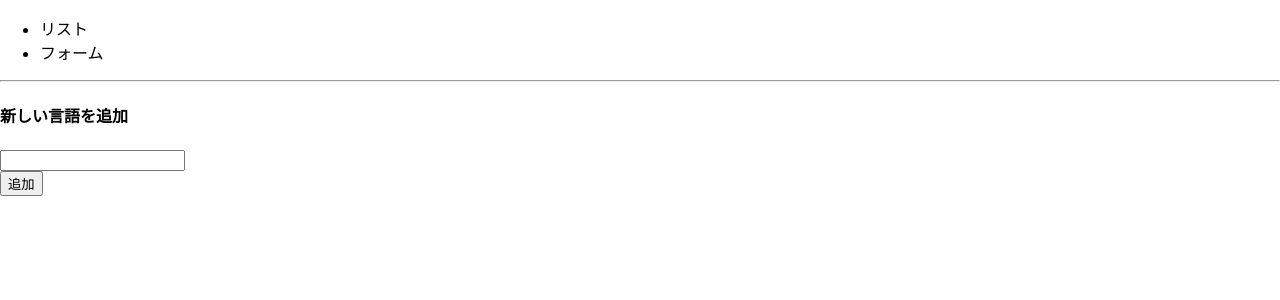
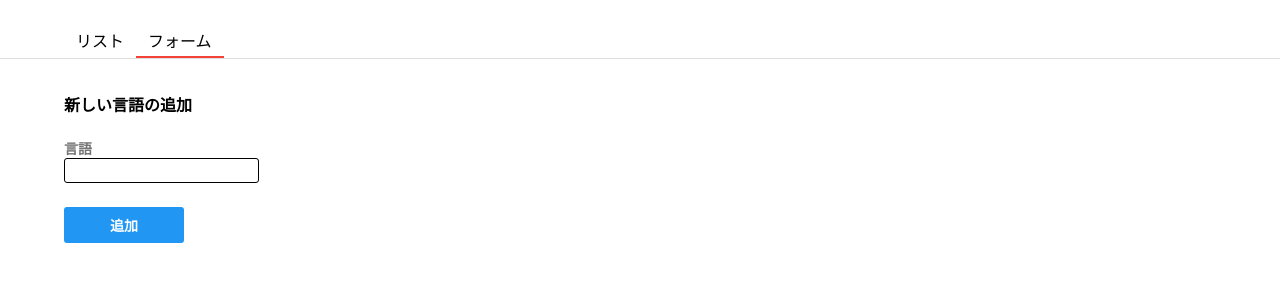
Before and after one commit to Sakai-yu0321/react-tutorial, a React (Create React App) app: page / in a window 1280 px wide. Both pictures are taken after a click on the item "フォーム". Shown: the top 300 px of the page. Built offline with nearby package versions, Linux system fonts and the light colour scheme.

Commit message:
style-componentsを用いたCSSの適用（クラスコンポーネント）

```diff
--- a/package.json
+++ b/package.json
@@ -9,6 +9,7 @@
     "react": "^17.0.2",
     "react-dom": "^17.0.2",
     "react-scripts": "4.0.3",
+    "styled-components": "^5.3.0",
     "web-vitals": "^1.0.1"
   },
   "scripts": {
--- a/src/App.js
+++ b/src/App.js
@@ -6,6 +6,27 @@ import { List } from './List.js'
 import { Form } from './Form.js'
 //言語情報の配列をconst/languages.jsから読み込み
 import { getLanguages } from './const/languages.js'
+//styled-componentsを読み込み
+import styled from 'styled-components';
+
+const Header = styled.header`
+  display: flex;
+  justify-content: space-between;
+  padding: 24px 64px 0;
+  border-bottom: 1px solid #E0E0E0;
+`
+
+const HeaderUl = styled.ul`
+  display: flex;
+  margin: 0;
+  padding: 0;
+`
+const HeaderLi = styled.li`
+  list-style: none;
+  padding: 4px 12px;
+  cursor: pointer;
+  border-bottom: ${props => props.focused ? '2px solid #F44336' : 'none' };
+`
 
 //React.Componentを継承したAppクラスコンポーネントを定義
 class App extends React.Component {
@@ -46,15 +67,14 @@ class App extends React.Component {
     //JSX記述
     return(
       <div>
-        <header>
-          <ul>
+        <Header>
+          <HeaderUl>
             {/*リストをクリックしたらtabのstateをlistに変更*/}
-            <li onClick = {() => this.setState({ tab: 'list' })}>リスト</li>
+            <HeaderLi focused={tab === 'list'} onClick = {() => this.setState({ tab: 'list' })}>リスト</HeaderLi>
             {/*フォームをクリックしたらtabのstateをformに変更*/}
-            <li onClick = {() => this.setState({ tab: 'form' })}>フォーム</li>
-          </ul>
-        </header>
-        <hr/>
+            <HeaderLi focused={tab === 'form'} onClick = {() => this.setState({ tab: 'form' })}>フォーム</HeaderLi>
+          </HeaderUl>
+        </Header>
         {/*tabのstateがlistならListコンポーネントを表示、そうでないならFromコンポーネントを表示*/}
         {/*Listコンポーネントにlangsのstate（言語情報の配列）を渡す*/}
         {/*Formコンポーネントに関数addLangをプロパティonAddLang*/}
--- a/src/Form.js
+++ b/src/Form.js
@@ -1,43 +1,62 @@
-//React.Componentをreactから読み込み
-import React from 'react';
+//useStateをreactから読み込み
+import {useState} from 'react';
+import styled from 'styled-components';
+import { Button } from './components/button';
 
-//React.Componentを継承するFormクラスコンポーネントを定義
-export class Form extends React.Component {
-  constructor (props) {
-    super(props);
-    //コンストラクタにtextというstateを定義
-    this.state = { text:'' }
+const Container = styled.div`
+  padding: 12px 64px;
+`
+const Label = styled.label`
+  display: flex;
+  color: #757575;
+  font-size: 14px;
+  font-weight: bold;
+`
+const Input = styled.input`
+  border-radius: 3px;
+  padding: 4px 8px;
+  border: 1px solid black;
+`
+const ButtonContainer = styled.div`
+  margin-top: 24px;
+`
+const FormButton = styled(Button)`
+  width: 120px;
+`
+
+//Formファンクションコンポーネントを定義
+export const Form = ({ onAddLang }) => {
+  //textのstateを定義
+  const [text, setText] = useState('')
+  //関数submitFormを定義
+  const submitForm = (e) => {
+    //フォームの内容が送信された際のデフォルトの動作をキャンセル
+    e.preventDefault();
+    //App.jsに定義した関数addLangをtextのstate（フォームに入力された値）を引数にして呼び出し
+    onAddLang(text);
   }
-  //フォームが送信されたときに呼ばれる関数を定義
-  //引数の(e)にはイベントがはいる(この場合はonSubmitイベント)
-  submitForm(e) {
-    //イベントのデフォルトの動作をキャンセル
-    //（この場合はフォーム送信によるページの再読み込みをキャンセル）
-    e.preventDefault();
-    //textのstate(フォームの入力値)を引数にして親コンポーネントから送られてきた関数を呼び出し
-    this.props.onAddLang(this.state.text);
-  }
-  render() {
-    //textのstateを取り出し定数textに代入
-    const { text } = this.state;
+
+  //JSX記述
   return (
+    <Container>
+      <h4>新しい言語の追加</h4>
+      {/*フォームにsubmit処理を追加し、内容が送信されたときに関数submitFromを呼び出し*/}
+      <form onSubmit={submitForm}>
         <div>
-        <h4>新しい言語を追加</h4>
-        <form onSubmit={(e) => this.submitForm(e)}>
-          <div>
-            <input
+          <Label>言語</Label>
+          <Input
+          /*タイプは一行のテキスト入力欄*/
           type="text"
-              //初期値にtextのstateを定義
-              value={ text }
-              //フォームの値が変更されたら（初期値が変わったら）その値をtextのstateに保存
-              onChange={(e) => this.setState({text: e.target.value})}
+          /*初期値はtextのstate*/
+          value={text}
+          /*初期値が変更されたらtextのstateを変更された値に変更*/
+          onChange={(e) => setText(e.target.value)}
           />
         </div>
-          <div>
-            <button>追加</button>
-          </div>
+        <ButtonContainer>
+          <FormButton>追加</FormButton>
+        </ButtonContainer>
       </form>
-      </div>
+    </Container>
   )
 }
-}
--- a/src/List.js
+++ b/src/List.js
@@ -1,5 +1,18 @@
 //React.Componentをreactから読み込み
 import React from "react"
+import styled from 'styled-components';
+
+const Component = styled.div`
+  padding: 12px 64px;
+`
+
+const ListItem = styled.div`
+  padding: 8px 16px;
+
+  &:nth-child(n+2) {
+    border-top: 1px solid #D9DBDE;
+  }
+`
 
 //React.Componentを継承するListクラスコンポーネントを定義
 export class List extends React.Component {
@@ -11,14 +24,14 @@ export class List extends React.Component {
     const { langs } = this.props
     //JSX記述
     return (
-      <div>
+      <Component>
         {/*mapメソッドで言語の文字列を繰り返し表示*/}
         {
           langs.map((lang, index) => {
-            return <div key={index}>{lang}</div>
+            return <ListItem key={index}>{lang}</ListItem>
           })
         }
-      </div>
+      </Component>
     )
   }
 }
--- /dev/null
+++ b/src/components/button.js
@@ -0,0 +1,13 @@
+import styled from 'styled-components';
+
+export const Button = styled.button`
+  border: none;
+  border-radius: 3px;
+  background-color: #2196F3;
+  padding: 8px 16px;
+  min-width: 100px;
+  font-size: 14px;
+  font-weight: bold;
+  color: white;
+  cursor: pointer;
+`
```
Also changed, not shown: 1 other file (tests, documents, lock files or other folders). Lines whose indentation alone changed are shown as unchanged.
